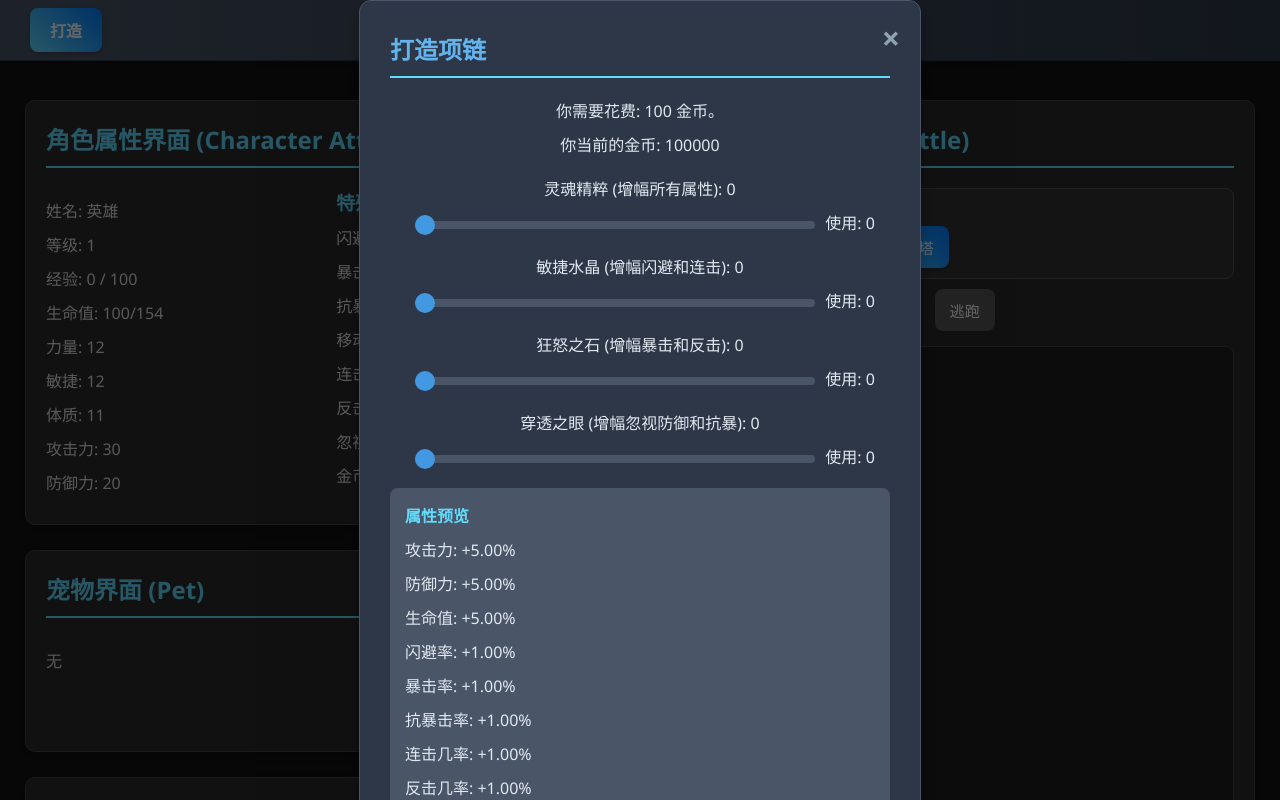
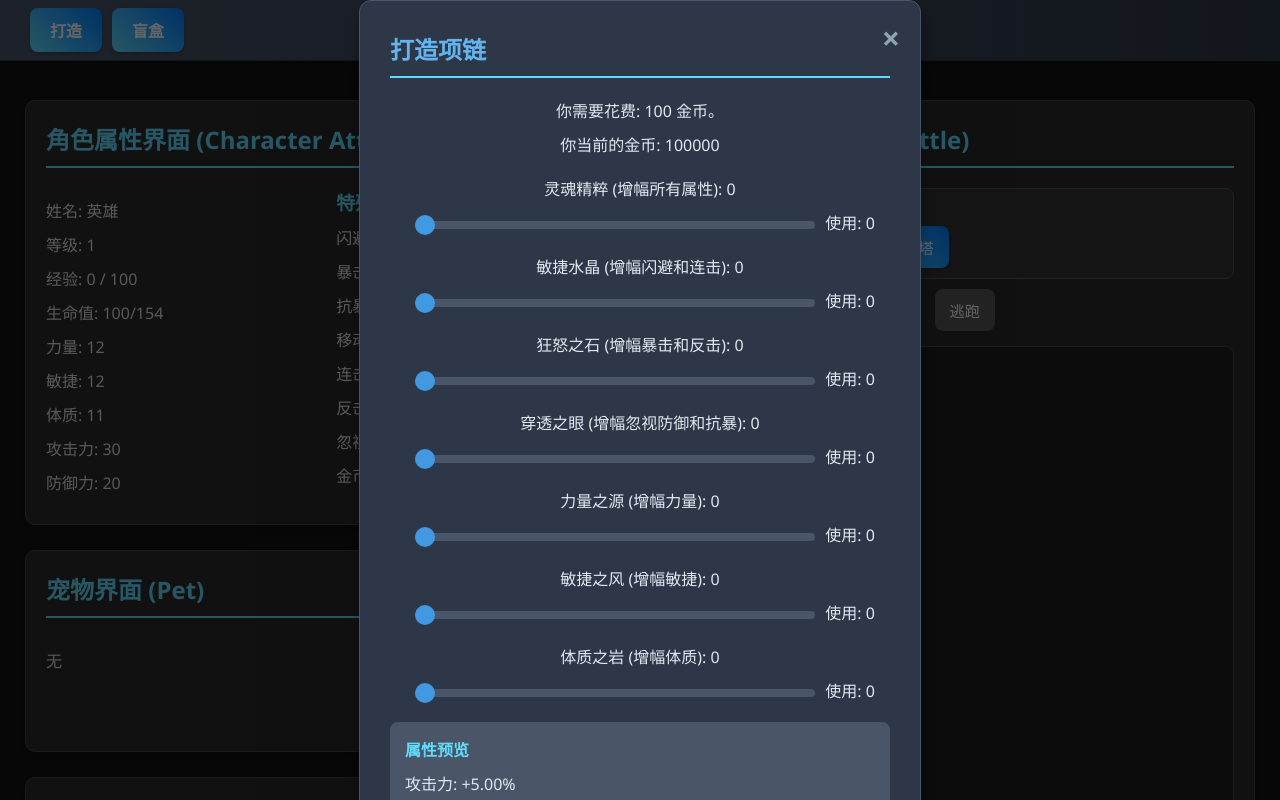
Before and after one commit to BlackMinds/-2, a Vue app: page / in a window 1280 px wide. Both pictures are taken after a click on the button "打造". Built offline with nearby package versions, Linux system fonts and the light colour scheme.

Commit message:
增加盲盒功能 增加打造材料

```diff
--- a/src/components/Game.vue
+++ b/src/components/Game.vue
@@ -1,6 +1,6 @@
 <template>
   <div id="game-container" style="padding-top: 100px">
-    <app-header :player="player" @forge-item="handleForgeItem"></app-header>
+    <app-header ref="appHeader" :player="player" @forge-item="handleForgeItem" @open-blind-box="handleOpenBlindBox"></app-header>
     <div class="left-panel" >
       <div class="section character-attributes">
         <h2 @click="toggleSection('character')">
@@ -308,9 +308,93 @@ export default {
     }
   },
   methods: {
+    handleOpenBlindBox ({ cost, times }, callback) {
+      if (this.player.gold < cost) {
+        this.logBattle(`金币不足，需要 ${cost} 金币。`)
+        return
+      }
+
+      this.player.gold -= cost
+      this.logBattle(`花费 ${cost} 金币，进行了 ${times} 次盲盒抽取。`)
+
+      const rewards = []
+      const results = []
+      for (let i = 0; i < times; i++) {
+        const rand = Math.random()
+        if (cost === 1000) {
+          if (rand < 0.01) { // 1% chance for 10000 gold
+            const reward = { type: 'gold', amount: 10000, name: '10000 金币' }
+            rewards.push(reward)
+            results.push(reward)
+          } else if (rand < 0.05) { // 4% chance for crafting materials
+            const materials = ['灵魂精粹', '敏捷水晶', '狂怒之石', '穿透之眼', '力量之源', '敏捷之风', '体质之岩']
+            const materialName = materials[Math.floor(Math.random() * materials.length)]
+            const reward = { type: 'material', name: materialName, quantity: 1 }
+            rewards.push(reward)
+            results.push(reward)
+          } else if (rand < 0.5) { // 45% chance for small amount of gold
+            const amount = Math.floor(Math.random() * 100) + 1
+            const reward = { type: 'gold', amount, name: `${amount} 金币` }
+            rewards.push(reward)
+            results.push(reward)
+          } else { // 50% chance for nothing
+            const reward = { type: 'nothing', name: '谢谢惠顾' }
+            rewards.push(reward)
+            results.push(reward)
+          }
+        } else if (cost === 10000) {
+          if (rand < 0.05) { // 5% chance for 10000 gold
+            const reward = { type: 'gold', amount: 10000, name: '10000 金币' }
+            rewards.push(reward)
+            results.push(reward)
+          } else if (rand < 0.15) { // 10% chance for crafting materials
+            const materials = ['灵魂精粹', '敏捷水晶', '狂怒之石', '穿透之眼', '力量之源', '敏捷之风', '体质之岩']
+            const materialName = materials[Math.floor(Math.random() * materials.length)]
+            const reward = { type: 'material', name: materialName, quantity: 3 }
+            rewards.push(reward)
+            results.push(reward)
+          } else if (rand < 0.55) { // 40% chance for small amount of gold
+            const amount = Math.floor(Math.random() * 1000) + 100
+            const reward = { type: 'gold', amount, name: `${amount} 金币` }
+            rewards.push(reward)
+            results.push(reward)
+          } else { // 45% chance for nothing
+            const reward = { type: 'nothing', name: '谢谢惠顾' }
+            rewards.push(reward)
+            results.push(reward)
+          }
+        }
+      }
+
+      rewards.forEach(reward => {
+        if (reward.type === 'gold') {
+          this.player.gold += reward.amount
+          this.logBattle(`恭喜你！获得了 ${reward.name}！`)
+        } else if (reward.type === 'material') {
+          const existingMaterial = this.player.inventory.find(item => item.name === reward.name)
+          if (existingMaterial) {
+            existingMaterial.quantity += reward.quantity
+          } else {
+            this.player.inventory.push({ name: reward.name, type: 'material', quantity: reward.quantity })
+          }
+          this.logBattle(`恭喜你！获得了 ${reward.name} x${reward.quantity}！`)
+        } else if (reward.type === 'nothing') {
+          this.logBattle('谢谢惠顾！')
+        }
+      })
+
+      if (callback) {
+        callback(results)
+      }
+
+      this.saveGame()
+    },
     handleForgeItem (materialsToUse) {
-      inventoryService.forgeItem(this.player, this.logBattle, materialsToUse)
-      this.saveGame()
+      const success = inventoryService.forgeItem(this.player, this.logBattle, materialsToUse)
+      if (success) {
+        this.$refs.appHeader.closeForgeModal()
+        this.saveGame()
+      }
     },
     saveGame () {
       characterService.savePlayer(this.player)
--- a/src/components/Header.vue
+++ b/src/components/Header.vue
@@ -1,6 +1,8 @@
 <template>
   <div class="header">
     <button @click="showForgeModal = true">打造</button>
+    <button @click="showBlindBoxModal = true" style="margin-left: 10px;">盲盒</button>
+
     <div v-if="showForgeModal" class="modal">
       <div class="modal-content">
         <span class="close" @click="showForgeModal = false">&times;</span>
@@ -27,11 +29,29 @@
           <input type="range" min="0" :max="maxPenetratingEye" v-model.number="materialsToUse.penetratingEye" />
           <span>使用: {{ materialsToUse.penetratingEye }}</span>
         </div>
+        <div class="materials-section">
+          <p>力量之源 (增幅力量): {{ strengthSourceCount }}</p>
+          <input type="range" min="0" :max="maxStrengthSource" v-model.number="materialsToUse.strengthSource" />
+          <span>使用: {{ materialsToUse.strengthSource }}</span>
+        </div>
+        <div class="materials-section">
+          <p>敏捷之风 (增幅敏捷): {{ agilityWindCount }}</p>
+          <input type="range" min="0" :max="maxAgilityWind" v-model.number="materialsToUse.agilityWind" />
+          <span>使用: {{ materialsToUse.agilityWind }}</span>
+        </div>
+        <div class="materials-section">
+          <p>体质之岩 (增幅体质): {{ constitutionRockCount }}</p>
+          <input type="range" min="0" :max="maxConstitutionRock" v-model.number="materialsToUse.constitutionRock" />
+          <span>使用: {{ materialsToUse.constitutionRock }}</span>
+        </div>
         <div class="item-preview">
           <h4>属性预览</h4>
           <p>攻击力: +{{ (previewStats.percentAttack * 100).toFixed(2) }}%</p>
           <p>防御力: +{{ (previewStats.percentDefense * 100).toFixed(2) }}%</p>
           <p>生命值: +{{ (previewStats.percentHp * 100).toFixed(2) }}%</p>
+          <p>力量: +{{ previewStats.strength }}</p>
+          <p>敏捷: +{{ previewStats.agility }}</p>
+          <p>体质: +{{ previewStats.constitution }}</p>
           <p>闪避率: +{{ (previewStats.evasion * 100).toFixed(2) }}%</p>
           <p>暴击率: +{{ (previewStats.critChance * 100).toFixed(2) }}%</p>
           <p>抗暴击率: +{{ (previewStats.critResist * 100).toFixed(2) }}%</p>
@@ -40,6 +60,30 @@
           <p>忽视防御力: +{{ (previewStats.ignoreDefense * 100).toFixed(2) }}%</p>
         </div>
         <button @click="forge">打造</button>
+      </div>
+    </div>
+
+    <div v-if="showBlindBoxModal" class="modal">
+      <div class="modal-content">
+        <span class="close" @click="closeBlindBoxModal">&times;</span>
+        <h2>神秘盲盒</h2>
+        <div v-if="blindBoxResults.length === 0">
+          <p>你当前的金币: {{ player.gold }}</p>
+          <div class="blind-box-options">
+            <button @click="openBlindBox(1000, 10)">1000金币抽10次</button>
+            <button @click="openBlindBox(10000, 10)">10000金币抽10次</button>
+          </div>
+        </div>
+        <div v-else>
+          <h3>抽奖结果</h3>
+          <ul>
+            <li v-for="(item, index) in blindBoxResults" :key="index">
+              {{ item.name }} <span v-if="item.quantity > 1">x{{ item.quantity }}</span>
+            </li>
+          </ul>
+          <button @click="drawAgain">下一次更好</button>
+          <button @click="closeBlindBoxModal" style="margin-left: 10px;">关闭</button>
+        </div>
       </div>
     </div>
   </div>
@@ -57,11 +101,17 @@ export default {
   data () {
     return {
       showForgeModal: false,
+      showBlindBoxModal: false,
+      blindBoxResults: [],
+      lastBlindBoxDraw: { cost: 0, times: 0 },
       materialsToUse: {
         soulEssence: 0,
         agilityCrystal: 0,
         rageStone: 0,
-        penetratingEye: 0
+        penetratingEye: 0,
+        strengthSource: 0,
+        agilityWind: 0,
+        constitutionRock: 0
       }
     }
   },
@@ -82,6 +132,18 @@ export default {
       const penetratingEye = this.player.inventory.find(item => item.name === '穿透之眼')
       return penetratingEye ? penetratingEye.quantity : 0
     },
+    strengthSourceCount () {
+      const item = this.player.inventory.find(item => item.name === '力量之源')
+      return item ? item.quantity : 0
+    },
+    agilityWindCount () {
+      const item = this.player.inventory.find(item => item.name === '敏捷之风')
+      return item ? item.quantity : 0
+    },
+    constitutionRockCount () {
+      const item = this.player.inventory.find(item => item.name === '体质之岩')
+      return item ? item.quantity : 0
+    },
     maxSoulEssence () {
       return Math.min(10, this.soulEssenceCount)
     },
@@ -94,9 +156,18 @@ export default {
     maxPenetratingEye () {
       return Math.min(10, this.penetratingEyeCount)
     },
+    maxStrengthSource () {
+      return Math.min(10, this.strengthSourceCount)
+    },
+    maxAgilityWind () {
+      return Math.min(10, this.agilityWindCount)
+    },
+    maxConstitutionRock () {
+      return Math.min(10, this.constitutionRockCount)
+    },
     totalCost () {
       const baseCost = 100
-      const materialCost = Object.values(this.materialsToUse).reduce((a, b) => a + b, 0) * 500
+      const materialCost = Object.values(this.materialsToUse).reduce((a, b) => Number(a) + Number(b), 0) * 500
       return baseCost + materialCost
     },
     previewStats () {
@@ -106,6 +177,9 @@ export default {
         percentAttack: 0.05 * totalBonus,
         percentDefense: 0.05 * totalBonus,
         percentHp: 0.05 * totalBonus,
+        strength: this.materialsToUse.strengthSource * 5,
+        agility: this.materialsToUse.agilityWind * 5,
+        constitution: this.materialsToUse.constitutionRock * 5,
         evasion: 0.01 + this.materialsToUse.agilityCrystal * 0.001,
         critChance: 0.01 + this.materialsToUse.rageStone * 0.001,
         critResist: 0.01 + this.materialsToUse.penetratingEye * 0.001,
@@ -119,9 +193,30 @@ export default {
     forge () {
       this.$emit('forge-item', this.materialsToUse)
     },
+    closeForgeModal () {
+      this.showForgeModal = false
+    },
+    openBlindBox (cost, times) {
+      this.lastBlindBoxDraw = { cost, times }
+      this.$emit('open-blind-box', { cost, times }, (results) => {
+        this.blindBoxResults = results
+      })
+    },
+    drawAgain () {
+      this.openBlindBox(this.lastBlindBoxDraw.cost, this.lastBlindBoxDraw.times)
+    },
+    closeBlindBoxModal () {
+      this.showBlindBoxModal = false
+      this.blindBoxResults = []
+    },
     closeModalOnEscape (event) {
-      if (event.key === 'Escape' && this.showForgeModal) {
-        this.showForgeModal = false
+      if (event.key === 'Escape') {
+        if (this.showForgeModal) {
+          this.showForgeModal = false
+        }
+        if (this.showBlindBoxModal) {
+          this.closeBlindBoxModal()
+        }
       }
     }
   },
@@ -266,4 +361,11 @@ input[type="range"]::-moz-range-thumb {
   border-radius: 50%;
   cursor: pointer;
 }
+
+.blind-box-options {
+  display: flex;
+  justify-content: center;
+  gap: 20px;
+  margin-top: 20px;
+}
 </style>
--- a/src/services/inventoryService.js
+++ b/src/services/inventoryService.js
@@ -32,7 +32,7 @@ export function useItem (player, item, index, logBattle) {
 
 export function sellItem (player, item, index, logBattle) {
   let sellPrice = 0
-  if (item.slot) { // It's an equipment
+  if (item.slot || item.type === 'necklace') { // It's an equipment
     sellPrice = (item.level || 1) * 5
   } else if (item.type === 'skill') { // It's a skill book
     sellPrice = 20
@@ -52,40 +52,54 @@ export function sellItem (player, item, index, logBattle) {
 export function sellAll (player, logBattle) {
   let totalSellPrice = 0
   const itemsToKeep = []
+  const itemsToSell = []
 
   player.inventory.forEach(item => {
-    if (item.type === 'skill' || item.type === 'consumable') {
+    if (item.slot || item.type === 'necklace') {
+      itemsToSell.push(item)
+    } else {
       itemsToKeep.push(item)
-    } else {
-      const sellPrice = (item.level || 1) * 5
-      totalSellPrice += sellPrice
     }
   })
 
-  if (totalSellPrice > 0) {
+  if (itemsToSell.length > 0) {
+    itemsToSell.forEach(item => {
+      const sellPrice = (item.level || 1) * 5
+      totalSellPrice += sellPrice
+    })
     player.inventory = itemsToKeep
     player.gold += totalSellPrice
-    logBattle(`一键出售了所有装备，获得了 ${totalSellPrice} 金币。`)
+    logBattle(`一键出售了 ${itemsToSell.length} 件装备，获得了 ${totalSellPrice} 金币。`)
   } else {
     logBattle('背包中没有可出售的装备。')
   }
 }
 
 export function forgeItem (player, logBattle, materialsToUse) {
+  for (const material in materialsToUse) {
+    if (materialsToUse[material] > 10) {
+      logBattle('每种材料最多只能使用10个。')
+      return false
+    }
+  }
+
   const baseCost = 100
   const materialCost = Object.values(materialsToUse).reduce((a, b) => a + b, 0) * 500
   const totalCost = baseCost + materialCost
 
   if (player.gold < totalCost) {
     logBattle(`金币不足，无法打造。需要 ${totalCost} 金币。`)
-    return
+    return false
   }
 
   const materials = [
     { name: '灵魂精粹', count: materialsToUse.soulEssence },
     { name: '敏捷水晶', count: materialsToUse.agilityCrystal },
     { name: '狂怒之石', count: materialsToUse.rageStone },
-    { name: '穿透之眼', count: materialsToUse.penetratingEye }
+    { name: '穿透之眼', count: materialsToUse.penetratingEye },
+    { name: '力量之源', count: materialsToUse.strengthSource },
+    { name: '敏捷之风', count: materialsToUse.agilityWind },
+    { name: '体质之岩', count: materialsToUse.constitutionRock }
   ]
 
   for (const material of materials) {
@@ -93,7 +107,7 @@ export function forgeItem (player, logBattle, materialsToUse) {
     const itemCount = item ? item.quantity : 0
     if (itemCount < material.count) {
       logBattle(`${material.name}不足。`)
-      return
+      return false
     }
   }
 
@@ -129,9 +143,9 @@ export function forgeItem (player, logBattle, materialsToUse) {
     attack: 0,
     defense: 0,
     hp: 0,
-    strength: 0,
-    agility: 0,
-    constitution: 0,
+    strength: materialsToUse.strengthSource * 5,
+    agility: materialsToUse.agilityWind * 5,
+    constitution: materialsToUse.constitutionRock * 5,
     baseAttack: 0,
     baseDefense: 0,
     baseHp: 0,
@@ -141,4 +155,5 @@ export function forgeItem (player, logBattle, materialsToUse) {
   }
   player.inventory.push(necklace)
   logBattle(`你花费了 ${totalCost} 金币和 ${materialsToUse.soulEssence} 个灵魂精粹，成功打造了 ${necklace.name}。`)
+  return true
 }
```
